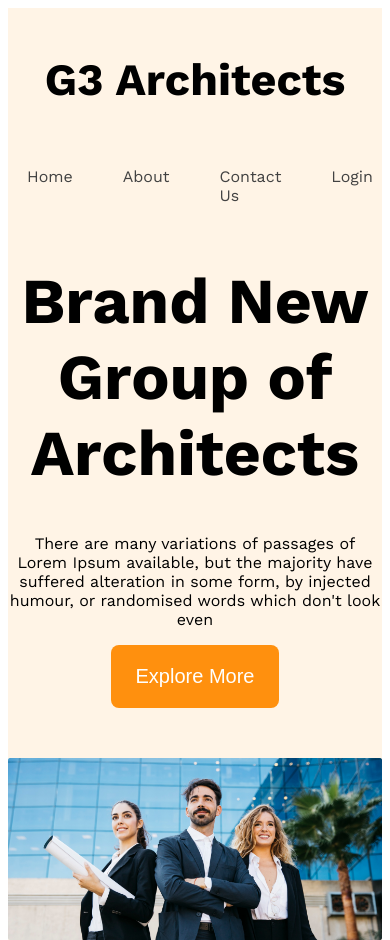
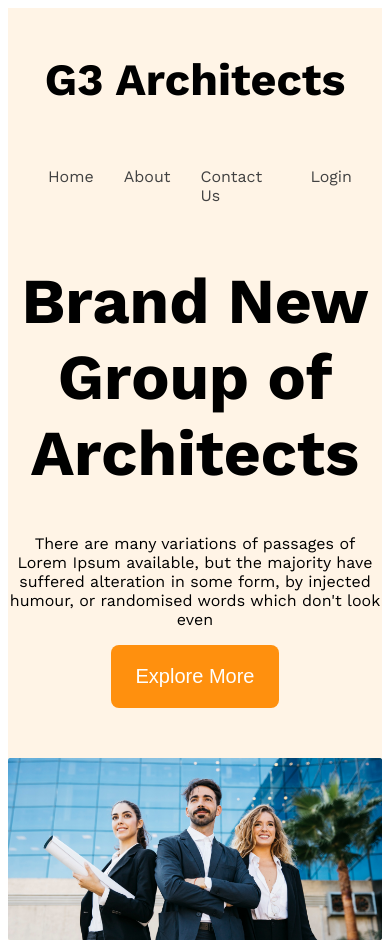
Before and after one commit to Abrar911-maker/g3-architects-res-web, a plain HTML site: page index.html in a window 390 px wide. Shown: the top 940 px of the page. Drawn offline with nearby package versions, Linux system fonts and the light colour scheme.

Commit message:
made some changes in small device

```diff
--- a/styles/architects.css
+++ b/styles/architects.css
@@ -178,9 +178,7 @@ main > section{
     .teams{
         flex-direction: column;
     }
-    .nav-links{
-      gap: 20px;
-    }
+
     .fact-description,
     .feature-description,
     .section-title{
```
